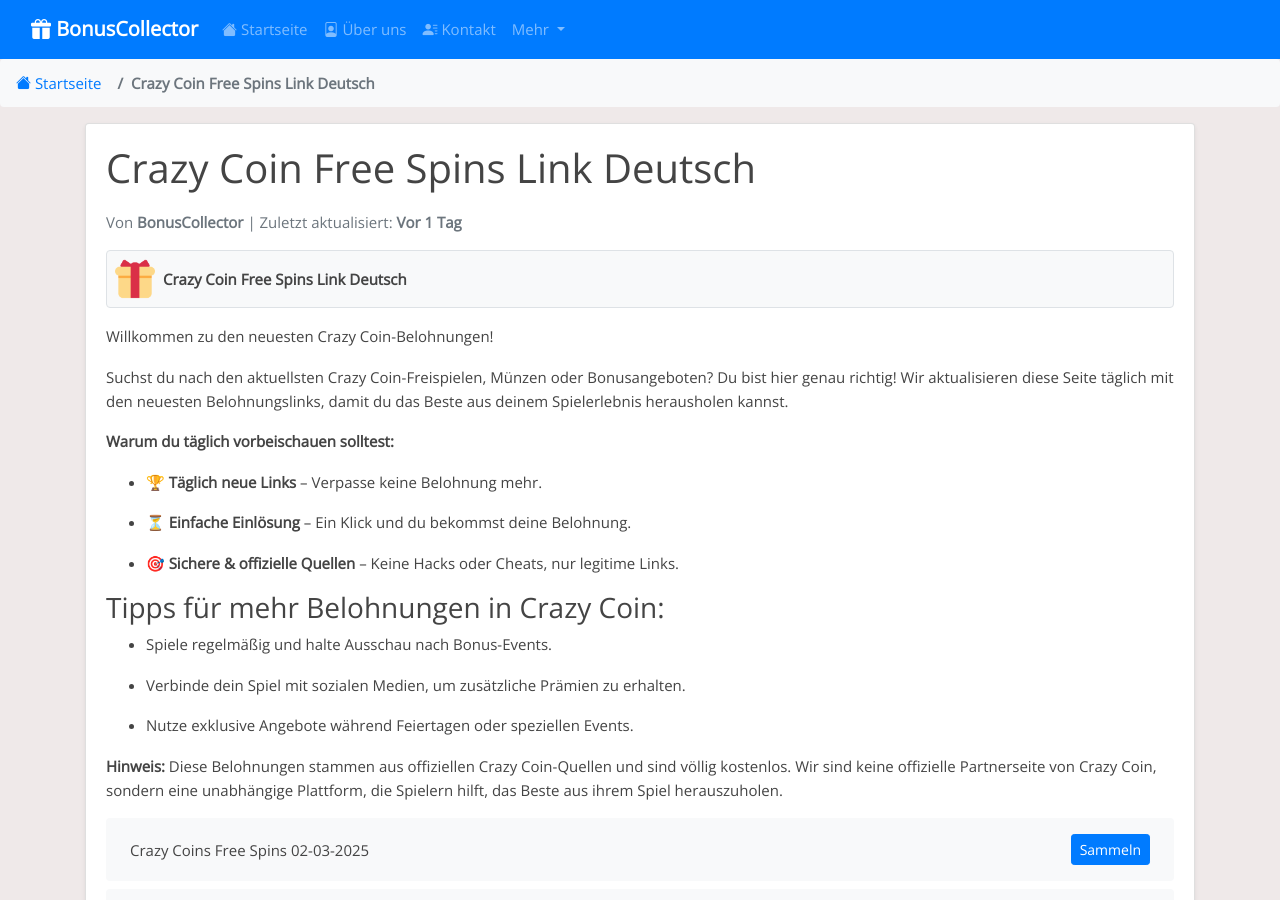
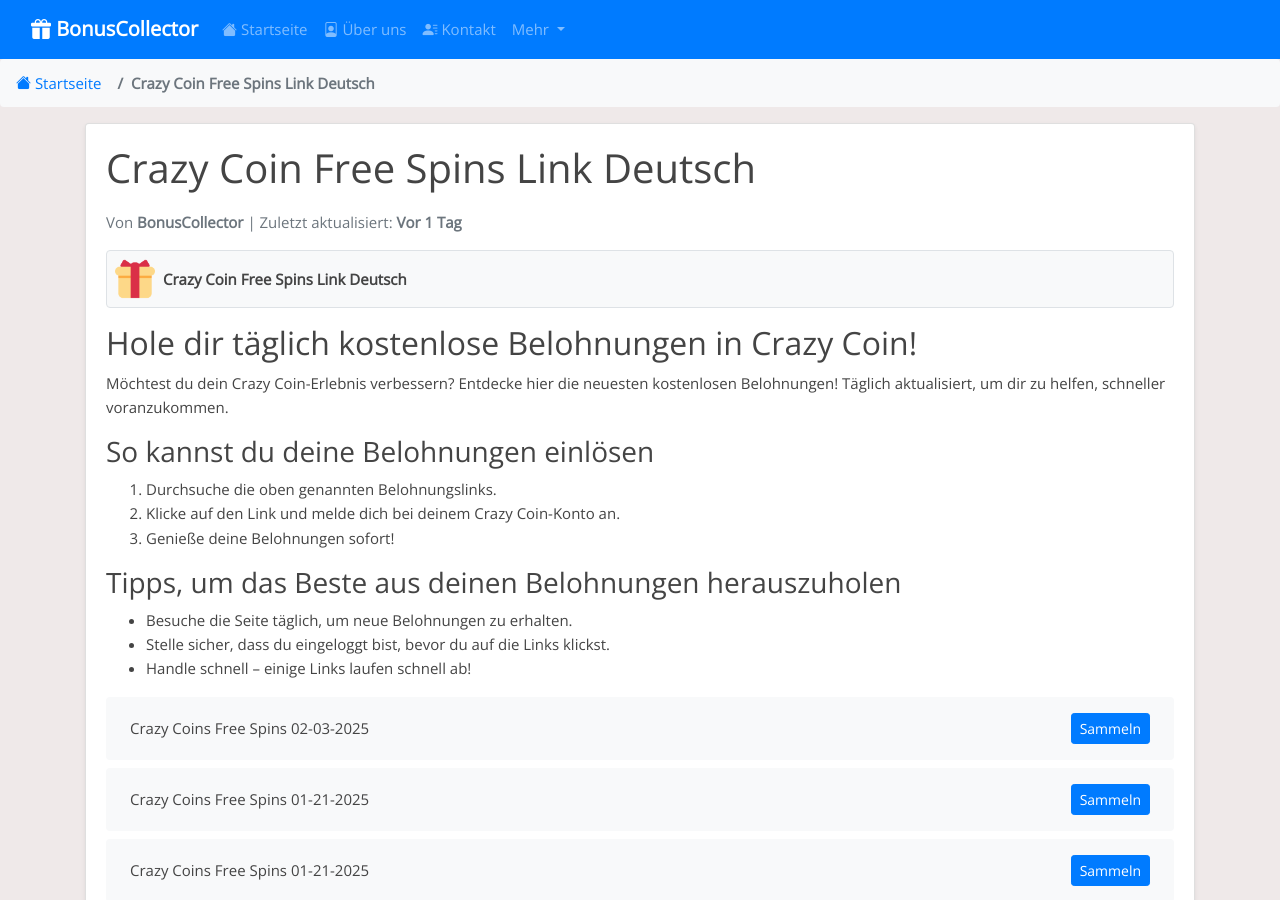
Before and after one commit to Prollad99/bs-de, a Jekyll site: the page built from _posts/2025-01-20-crazy-coin.md, in a window 1280 px wide and 900 px high. Built offline with Jekyll 4.4.1, drawn with Linux system fonts in a browser that asks for light colours; some of the changed text lies outside the part shown.

Commit message:
Aktualisiere crazy-coin-Belohnungslinks, Inhalte und Änderungsdatum

```diff
--- a/_includes/crazy-coin_footer.html
+++ b/_includes/crazy-coin_footer.html
@@ -1,29 +1,7 @@
-### So holst du dir deine Crazy Coin-Belohnungen
+<h3>Warum du unsere Crazy Coin-Updates folgen solltest</h3>
 
+<p>Wir bieten täglich die neuesten Belohnungslinks aus offiziellen Crazy Coin-Aktionen. So bleibst du immer auf dem neuesten Stand. Speichere diese Seite für schnellen Zugriff.</p>
 
-Das Einfordern deiner täglichen Belohnungen in Crazy Coin ist schnell und einfach! Folge diesen Schritten:
+<h4>Hinweis:</h4>
 
-1️⃣ **Belohnungslink auswählen** – Klicke auf einen der oben aufgeführten Links.
-
-2️⃣ **Spiel öffnen** – Der Link leitet dich zur Crazy Coin-App oder Website weiter.
-
-3️⃣ **Belohnung erhalten** – Logge dich ein und erhalte deine Freispiele oder Münzen.
-
-
-**💡 Nützliche Hinweise:**
-
-- Jeder Link ist zeitlich begrenzt – löse deine Belohnungen möglichst schnell ein.
-
-- Stelle sicher, dass du mit dem richtigen Crazy Coin-Konto eingeloggt bist.
-
-- Falls ein Link nicht funktioniert, könnte er bereits abgelaufen sein – schau regelmäßig vorbei für neue Links.
-
-
-**Noch mehr Boni?**
-
-- Tritt der Crazy Coin-Community bei und tausche dich mit anderen Spielern aus.
-
-- Folge den offiziellen Crazy Coin-Social-Media-Kanälen, um exklusive Events nicht zu verpassen.
-
-
-Genieße dein Spiel und viel Spaß mit den täglichen Crazy Coin-Belohnungen! 🎉
+<p>Diese Seite ist nicht mit den offiziellen Entwicklern von Crazy Coin verbunden. Alle Belohnungen stammen aus öffentlichen Quellen.</p>
--- a/_includes/crazy-coin_post.html
+++ b/_includes/crazy-coin_post.html
@@ -1,25 +1,27 @@
-Willkommen zu den neuesten Crazy Coin-Belohnungen!
+<h2>Hole dir täglich kostenlose Belohnungen in Crazy Coin!</h2>
 
+<p>Möchtest du dein Crazy Coin-Erlebnis verbessern? Entdecke hier die neuesten kostenlosen Belohnungen! Täglich aktualisiert, um dir zu helfen, schneller voranzukommen.</p>
 
-Suchst du nach den aktuellsten Crazy Coin-Freispielen, Münzen oder Bonusangeboten? Du bist hier genau richtig! Wir aktualisieren diese Seite täglich mit den neuesten Belohnungslinks, damit du das Beste aus deinem Spielerlebnis herausholen kannst.
+<h3>So kannst du deine Belohnungen einlösen</h3>
 
+<ol>
 
-**Warum du täglich vorbeischauen solltest:**
+  <li>Durchsuche die oben genannten Belohnungslinks.</li>
 
-- 🏆 **Täglich neue Links** – Verpasse keine Belohnung mehr.
+  <li>Klicke auf den Link und melde dich bei deinem Crazy Coin-Konto an.</li>
 
-- ⏳ **Einfache Einlösung** – Ein Klick und du bekommst deine Belohnung.
+  <li>Genieße deine Belohnungen sofort!</li>
 
-- 🎯 **Sichere & offizielle Quellen** – Keine Hacks oder Cheats, nur legitime Links.
+</ol>
 
+<h3>Tipps, um das Beste aus deinen Belohnungen herauszuholen</h3>
 
-### Tipps für mehr Belohnungen in Crazy Coin:
+<ul>
 
-- Spiele regelmäßig und halte Ausschau nach Bonus-Events.
+  <li>Besuche die Seite täglich, um neue Belohnungen zu erhalten.</li>
 
-- Verbinde dein Spiel mit sozialen Medien, um zusätzliche Prämien zu erhalten.
+  <li>Stelle sicher, dass du eingeloggt bist, bevor du auf die Links klickst.</li>
 
-- Nutze exklusive Angebote während Feiertagen oder speziellen Events.
+  <li>Handle schnell – einige Links laufen schnell ab!</li>
 
-
-**Hinweis:** Diese Belohnungen stammen aus offiziellen Crazy Coin-Quellen und sind völlig kostenlos. Wir sind keine offizielle Partnerseite von Crazy Coin, sondern eine unabhängige Plattform, die Spielern hilft, das Beste aus ihrem Spiel herauszuholen.
+</ul>
```
